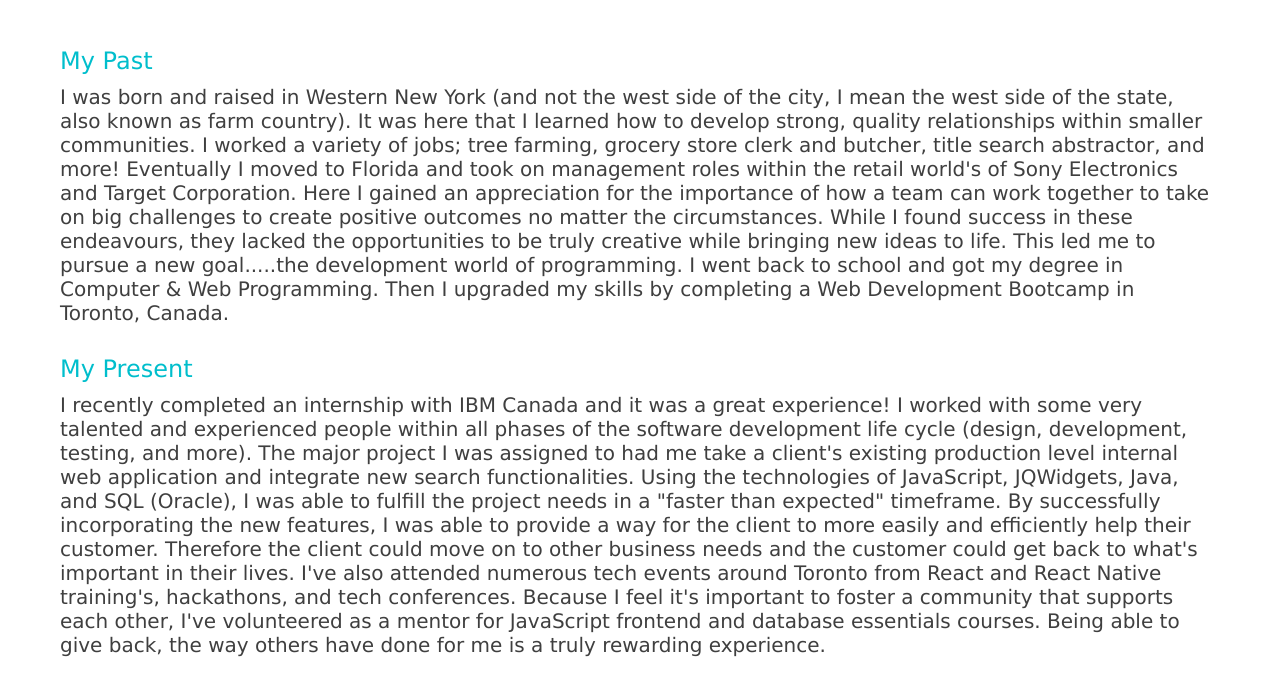
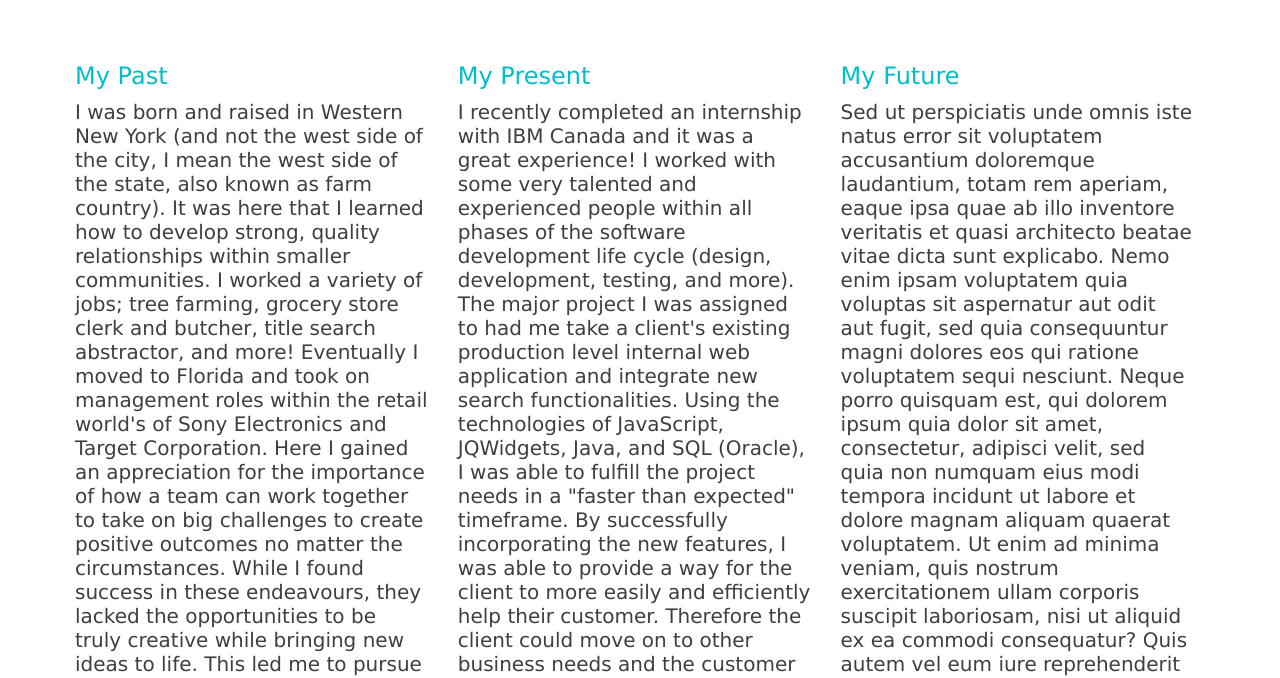
Before and after one commit to JacquesBegin/portfolioWebsite, a plain HTML site: page public/index.html in a window 1280 px wide. Shown: the part 749-1427 px from the top of the page. Drawn offline with Linux system fonts and the light colour scheme.

Commit message:
Updates stying for displaying homeContent content on larger screen sizes. Adds lorem ipsum to MY FUTURE section.

```diff
--- a/public/css/home.css
+++ b/public/css/home.css
@@ -21,6 +21,12 @@
 
 #homeContent {
   margin: 20px;
+}
+
+.homeContentSections {
+  float: left;
+  width: 33%;
+  padding: 15px;
 }
 
 .homeContentTitle {
@@ -65,12 +71,16 @@
     color: #00becc;
   }
 
-
-
   #homePortraitBorder {
     float: left;
     margin: 0;
     height: 150px;
     width: 150px;
   }
+
+  .homeContentSections {
+    float: left;
+    width: 100%;
+    padding: 0;
+  }
 }
--- a/public/html/home.html
+++ b/public/html/home.html
@@ -9,22 +9,22 @@
     </div>
   </div>
   <div id="homeContent">
-    <div id="past">
+    <div id="past" class="homeContentSections">
       <div class="homeContentTitle">My Past</div>
       <div class="homeContentMessage">
           I was born and raised in Western New York (and not the west side of the city, I mean the west side of the state, also known as farm country). It was here that I learned how to develop strong, quality relationships within smaller communities. I worked a variety of jobs; tree farming, grocery store clerk and butcher, title search abstractor, and more! Eventually I moved to Florida and took on management roles within the retail world's of Sony Electronics and Target Corporation. Here I gained an appreciation for the importance of how a team can work together to take on big challenges to create positive outcomes no matter the circumstances. While I found success in these endeavours, they lacked the opportunities to be truly creative while bringing new ideas to life. This led me to pursue a new goal.....the development world of programming. I went back to school and got my degree in Computer & Web Programming. Then I upgraded my skills by completing a Web Development Bootcamp in Toronto, Canada.
       </div>
     </div>
-    <div id="present">
+    <div id="present" class="homeContentSections">
       <div class="homeContentTitle">My Present</div>
       <div class="homeContentMessage">
           I recently completed an internship with IBM Canada and it was a great experience! I worked with some very talented and experienced people within all phases of the software development life cycle (design, development, testing, and more). The major project I was assigned to had me take a client's existing production level internal web application and integrate new search functionalities. Using the technologies of JavaScript, JQWidgets, Java, and SQL (Oracle), I was able to fulfill the project needs in a "faster than expected" timeframe. By successfully incorporating the new features, I was able to provide a way for the client to more easily and efficiently help their customer. Therefore the client could move on to other business needs and the customer could get back to what's important in their lives. I've also attended numerous tech events around Toronto from React and React Native training's, hackathons, and tech conferences. Because I feel it's important to foster a community that supports each other, I've volunteered as a mentor for JavaScript frontend and database essentials courses. Being able to give back, the way others have done for me is a truly rewarding experience.
       </div>
     </div>
-    <div id="future">
+    <div id="future" class="homeContentSections">
       <div class="homeContentTitle">My Future</div>
       <div class="homeContentMessage">
-          I was born and raised in Western New York (and not the west side of the city, I mean the west side of the state, also known as farm country). It was here that I learned how to develop strong, quality relationships within smaller communities. I worked a variety of jobs; tree farming, grocery store clerk and butcher, title search abstractor, and more! Eventually I moved to Florida and took on management roles within the retail world's of Sony Electronics and Target Corporation. Here I gained an appreciation for the importance of how a team can work together to take on big challenges to create positive outcomes no matter the circumstances. While I found success in these endeavours, they lacked the opportunities to be truly creative while bringing new ideas to life. This led me to pursue a new goal.....the development world of programming. I went back to school and got my degree in Computer & Web Programming. Then I upgraded my skills by completing a Web Development Bootcamp in Toronto, Canada.
+          Sed ut perspiciatis unde omnis iste natus error sit voluptatem accusantium doloremque laudantium, totam rem aperiam, eaque ipsa quae ab illo inventore veritatis et quasi architecto beatae vitae dicta sunt explicabo. Nemo enim ipsam voluptatem quia voluptas sit aspernatur aut odit aut fugit, sed quia consequuntur magni dolores eos qui ratione voluptatem sequi nesciunt. Neque porro quisquam est, qui dolorem ipsum quia dolor sit amet, consectetur, adipisci velit, sed quia non numquam eius modi tempora incidunt ut labore et dolore magnam aliquam quaerat voluptatem. Ut enim ad minima veniam, quis nostrum exercitationem ullam corporis suscipit laboriosam, nisi ut aliquid ex ea commodi consequatur? Quis autem vel eum iure reprehenderit qui in ea voluptate velit esse quam nihil molestiae consequatur, vel illum qui dolorem eum fugiat quo voluptas nulla pariatur?
       </div>
     </div>
   </div>
```
